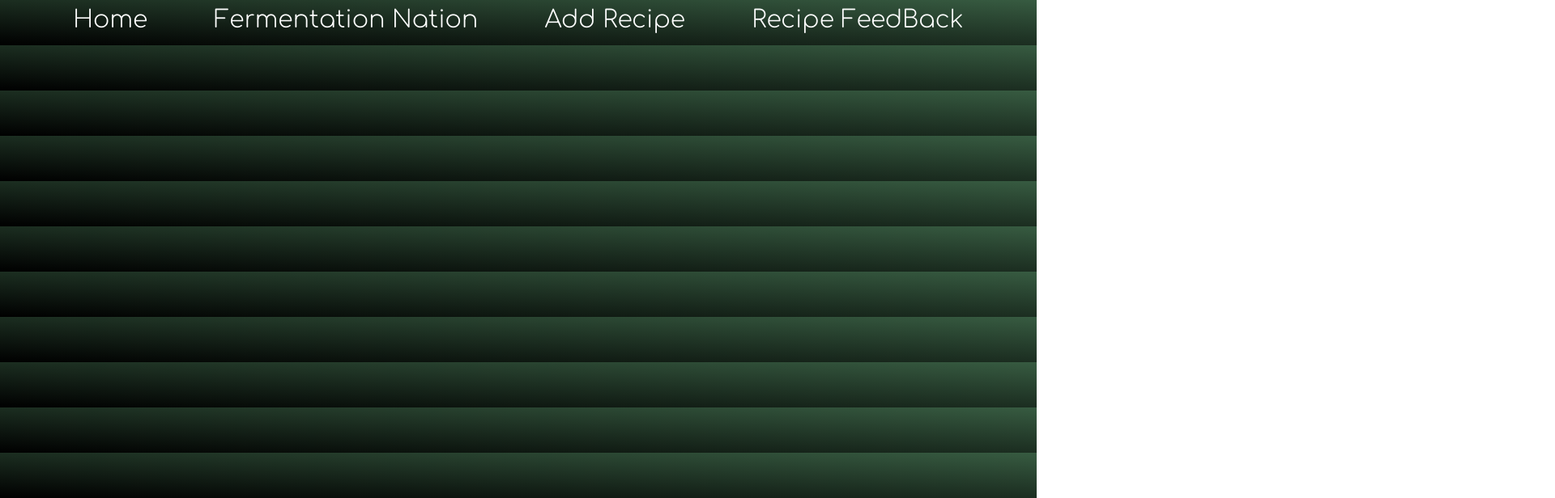
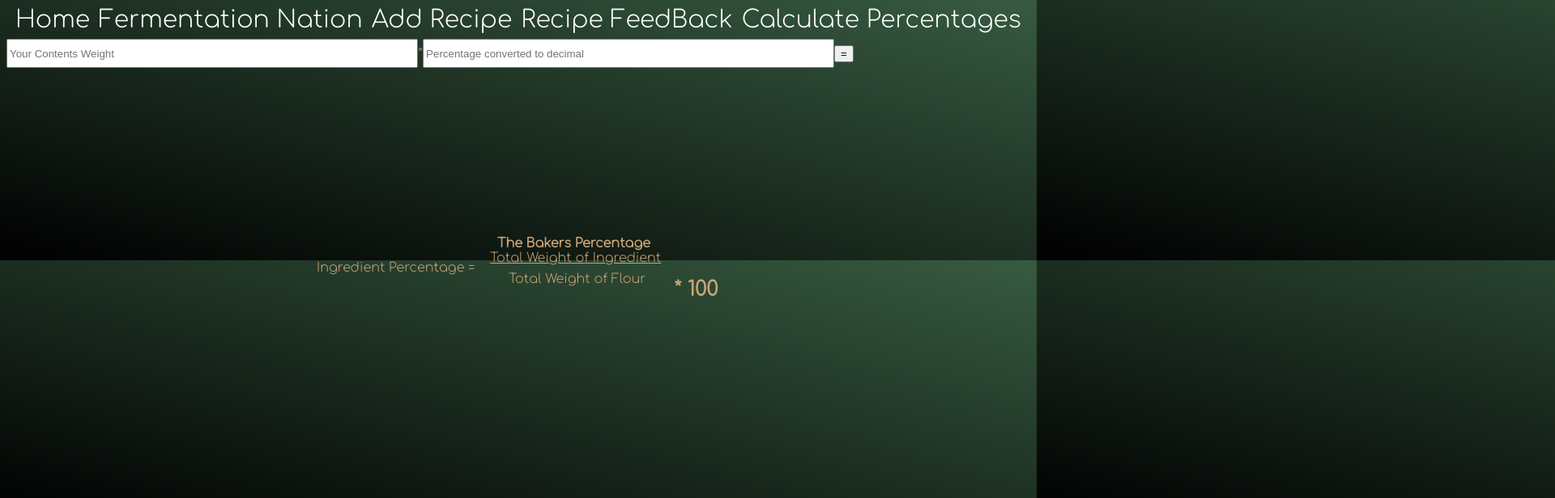
Before and after one commit to ayyyecraig/Funky-Kinda-Fresh, a React (Create React App) app in the folder client/: page /Calculate in a window 1280 px wide. Shown: the top 616 px of the page at 81% size, 1920 px wide, since content can reach past the window. Built offline with nearby package versions, Linux system fonts and the light colour scheme; a web font is replaced by a local one.

Commit message:
fake calculator

```diff
--- a/client/src/App.js
+++ b/client/src/App.js
@@ -6,6 +6,7 @@ import FermNat from './components/FermNat'
 import Home from './components/Home'
 import RecipeFeed from './components/RecipeFeed'
 import FermNatForm from './components/FermNatForm'
+import Calculate from './components/Calculate'
 
 export default function App() {
   return (
@@ -19,8 +20,10 @@ export default function App() {
       <Route path='/YourFerm' element={<FermentForm />} />
       <Route path='/FermNat' element={<FermNat />} />
       <Route path='/FermNat/:id/update' element={<FermNatForm />} />
-      <Route path ='/RecipeFeed' element={<RecipeFeed />} />
+      <Route path='/RecipeFeed' element={<RecipeFeed />} />
+      <Route path='/Calculate' element={<Calculate />} />
     </Routes>
+
     </main>
     </div>
 
--- /dev/null
+++ b/client/src/components/Calculate.jsx
@@ -0,0 +1,61 @@
+import React from "react";
+import { useState } from 'react'
+
+const Calculate = () => {
+    const [num1, setNum1] = useState('')
+    const [num2, setNum2] = useState('')
+    const [result, setResult] = useState('')
+
+const handleNum = (e, num) => {
+        console.log(num)
+        console.log(e.target.value)
+
+if(num==='num1'){
+    setNum1(e.target.value)
+ } else if(num==='num2'){
+    setNum2(e.target.value) }
+
+}
+
+const handleSolution = () => {
+    if (num1 !== "" && num2 !== "") {
+     setResult(parseInt(num1)*(num2))
+        console.log(result)
+
+    }
+<button onClick={() => handleSolution()}>=</button>
+}
+    return( <div className="container">
+    <div className="Simple">
+      <input type="number" placeholder="Your Contents Weight"
+           name='num1'
+
+           value={num1}
+           onChange={(e) => handleNum(e, 'num1')}
+           />
+      <span>*</span>
+
+      <input
+      type="number"     placeholder="Percentage converted to decimal"
+      name='num2'
+
+      value={num2}
+
+      onChange={(e) => handleNum(e, 'num2')}
+       />
+      <button onClick={()=> handleSolution()}>=</button>
+    </div>
+    <h3 className="results">{result}</h3>
+    <div className="guide">
+     <h4 className="baker">The Bakers Percentage</h4>
+     <p className="percent"> Ingredient Percentage = </p>
+     <p className="total"> Total Weight of Ingredient</p>
+     <p className="flour"> Total Weight of Flour</p>
+     <h5 className="one"> * 100</h5>
+    </div>
+  </div>
+   )
+}
+
+
+export default Calculate
--- a/client/src/components/Nav.js
+++ b/client/src/components/Nav.js
@@ -11,6 +11,7 @@ const Nav = () => {
               <NavLink to="/FermNat">Fermentation Nation</NavLink>
               <NavLink to="/YourFerm">Add Recipe</NavLink>
               <NavLink to="/RecipeFeed">Recipe FeedBack</NavLink>
+              <NavLink to="/Calculate">Calculate Percentages</NavLink>
         </div>
      </header>
     )
--- a/client/src/index.css
+++ b/client/src/index.css
@@ -8,10 +8,6 @@
   color:#caa577;
 }
 
-@media only screen {
-  min-width: 767px;
-  -webkit-device-pixel-ratio: 3;
-}
 
 /* navBar */
 .navbar{
@@ -281,3 +277,44 @@ input{
   padding-bottom: 176px;
 }
 /* reviews page Recipe feedback */
+
+.guide{
+  position: relative;
+  top: 187px;
+  left: 606px;
+}s
+
+.baker{
+  position: relative;
+  top: -2px;
+  left: -374px;
+}
+
+.percent{
+  position: relative;
+  top: -10px;
+  left: -223px;
+
+}
+
+.total{
+  position: relative;
+  top: -56px;
+  left: -9px;
+  text-decoration: underline;
+  margin-bottom: -20px;
+}
+
+.flour{
+  position: relative;
+  top: -44px;
+  left: 14px;
+}
+
+
+.one{
+  position: relative;
+  top: -95px;
+  left: 218px;
+  font-size: 25px;
+}
```
